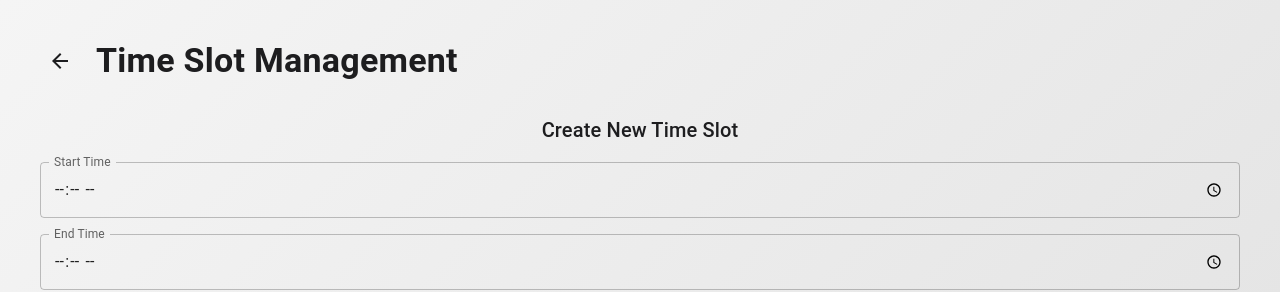
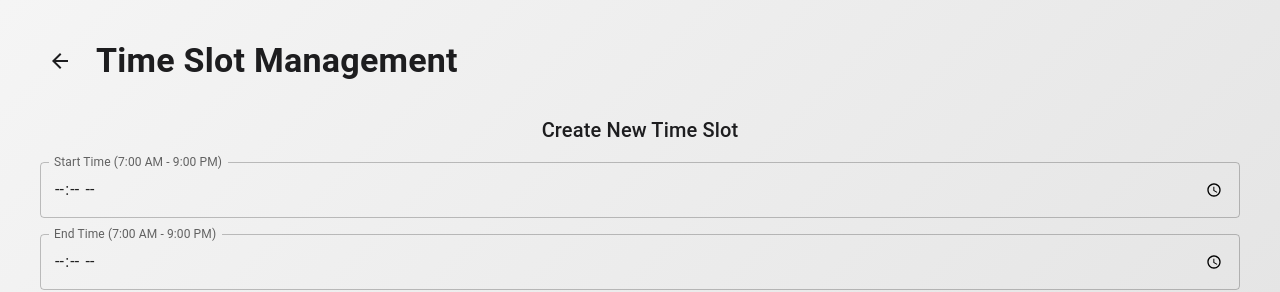
Before and after one commit to VuHo1/FPTU_SP25_SWP391, a React (Vite) app in the folder FPTU_SP25_SWP391/: page /timeslot-schedule in a window 1280 px wide. Shown: the top 292 px of the page. Built offline with nearby package versions, Linux system fonts and the light colour scheme.

Commit message:
fix timeslot

```diff
--- a/FPTU_SP25_SWP391/src/page/TimeSlotSchedule.jsx
+++ b/FPTU_SP25_SWP391/src/page/TimeSlotSchedule.jsx
@@ -64,6 +64,14 @@ const TimeSlotSchedule = ({ darkMode, onReturn }) => {
     return time;
   };
 
+  const isTimeInRange = (time) => {
+    const [hours, minutes] = time.split(":").map(Number);
+    const totalMinutes = hours * 60 + minutes;
+    const minMinutes = 7 * 60; // 7:00 AM = 420 minutes
+    const maxMinutes = 21 * 60; // 9:00 PM = 1260 minutes
+    return totalMinutes >= minMinutes && totalMinutes <= maxMinutes;
+  };
+
   const handleCreateOrUpdateTimeSlot = async () => {
     try {
       const token = localStorage.getItem("token");
@@ -74,6 +82,21 @@ const TimeSlotSchedule = ({ darkMode, onReturn }) => {
 
       if (!normalizedStartTime || !normalizedEndTime) {
         throw new Error("Start Time and End Time are required.");
+      }
+
+      // Check if startTime and endTime are within 7 AM to 9 PM
+      if (!isTimeInRange(normalizedStartTime)) {
+        throw new Error("Start Time must be between 7:00 AM and 9:00 PM.");
+      }
+      if (!isTimeInRange(normalizedEndTime)) {
+        throw new Error("End Time must be between 7:00 AM and 9:00 PM.");
+      }
+
+      // Ensure endTime is after startTime
+      const startMinutes = parseInt(normalizedStartTime.split(":")[0]) * 60 + parseInt(normalizedStartTime.split(":")[1]);
+      const endMinutes = parseInt(normalizedEndTime.split(":")[0]) * 60 + parseInt(normalizedEndTime.split(":")[1]);
+      if (endMinutes <= startMinutes) {
+        throw new Error("End Time must be after Start Time.");
       }
 
       if (editTimeSlotId) {
@@ -188,22 +211,24 @@ const TimeSlotSchedule = ({ darkMode, onReturn }) => {
           {editTimeSlotId ? "Update Time Slot" : "Create New Time Slot"}
         </Typography>
         <TextField
-          label="Start Time"
+          label="Start Time (7:00 AM - 9:00 PM)"
           type="time"
           value={startTime}
           onChange={(e) => setStartTime(e.target.value)}
           fullWidth
           sx={{ mb: 2 }}
           InputLabelProps={{ shrink: true }}
+          inputProps={{ min: "07:00", max: "21:00" }} // Restrict input range in UI
         />
         <TextField
-          label="End Time"
+          label="End Time (7:00 AM - 9:00 PM)"
           type="time"
           value={endTime}
           onChange={(e) => setEndTime(e.target.value)}
           fullWidth
           sx={{ mb: 2 }}
           InputLabelProps={{ shrink: true }}
+          inputProps={{ min: "07:00", max: "21:00" }} // Restrict input range in UI
         />
         <TextField
           label="Description"
```
